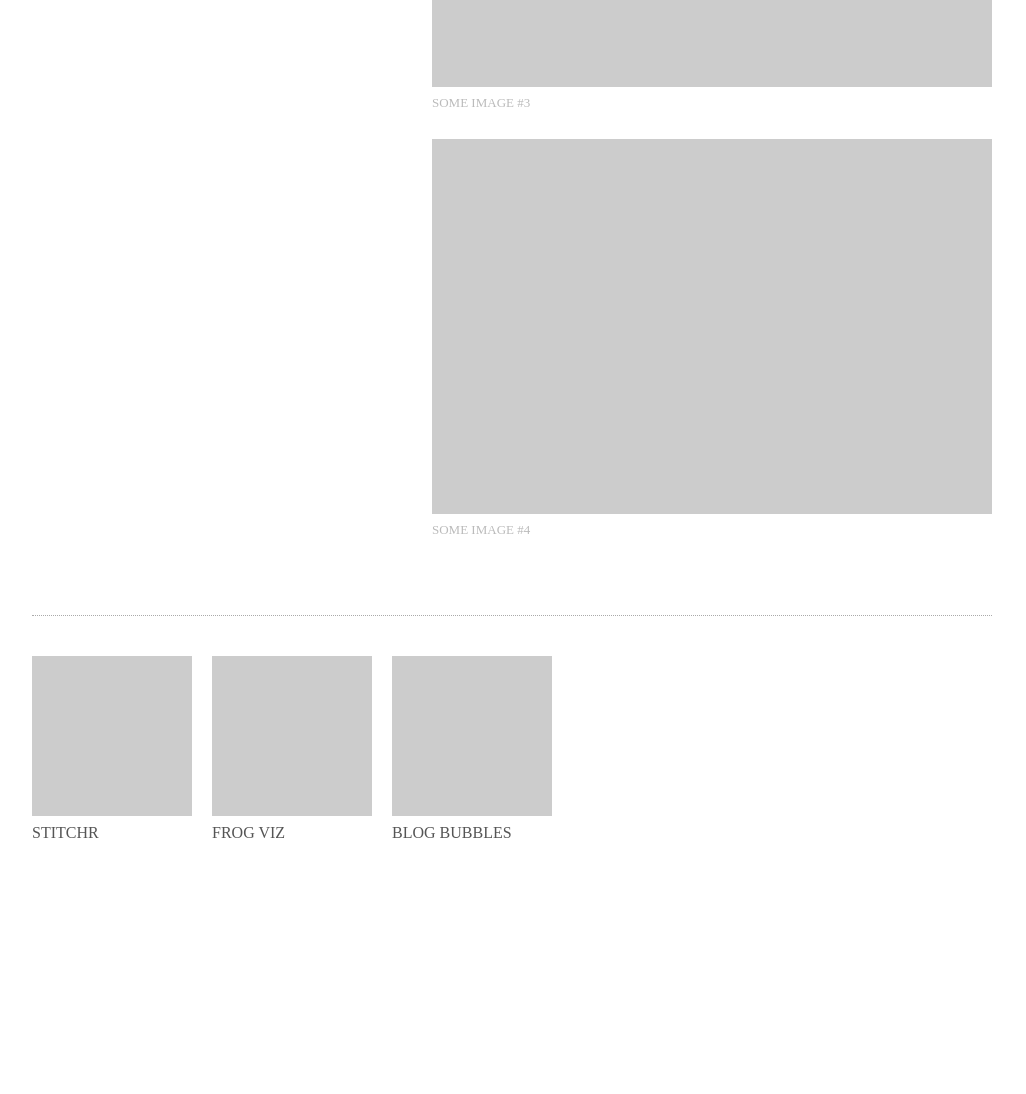
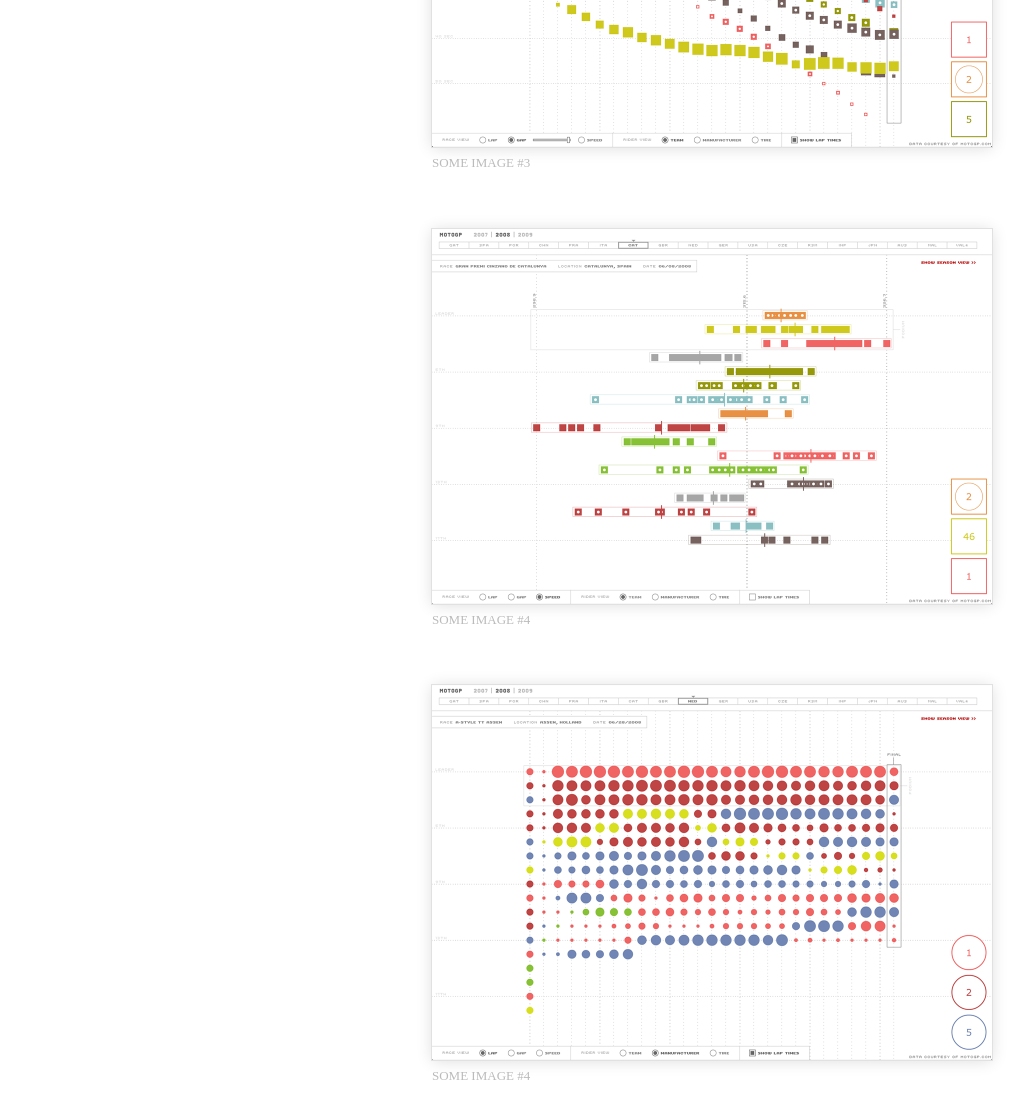
Before and after one commit to mingthedynasty/minglebee, a plain HTML site: page index.html in a window 1280 px wide. Shown: the part 1280-2374 px from the top of the page, without its empty margins (128-1154 px from the left). Before the commit the page ends 2175 px from the top, so only its background shows below. Drawn offline with Linux system fonts and the light colour scheme.

Commit message:
add some images

```diff
--- a/css/styles.css
+++ b/css/styles.css
@@ -156,7 +156,8 @@ nav li a.selected
 
 #meImage
 {
-	background-image: url("../assets/me.png");
+	background-image: url("../assets/me_2x.png");
+	background-size: 218px 218px;
 	width: 218px;
 	height: 218px;
 	margin: 40px auto;
@@ -233,14 +234,17 @@ nav li a.selected
 
 #projectImages figure
 {
-	margin-bottom: 20px;
+	margin-bottom: 50px;
 }
 
 .project-image
 {
-	width: 560px;
-	height: 375px;
+	/*width: 560px;*/
+	/*height: 375px;*/
+	height: 725px;
 	background-color: #CCC;
+	box-shadow: 0px 1px 15px #DDD;
+	outline: #E1E1E1 solid 1px;
 }
 
 .project-nav-button
--- a/data/projects.json
+++ b/data/projects.json
@@ -30,19 +30,23 @@
             ],
             "images" : [
                 {
-                    "url" : "image/url",
+                    "url" : "motogp_1.png",
                     "caption" : "Some image #1"
                 },
                 {
-                    "url" : "image/url",
+                    "url" : "motogp_2.png",
                     "caption" : "Some image #2"
                 },
                 {
-                    "url" : "image/url",
+                    "url" : "motogp_4.png",
                     "caption" : "Some image #3"
                 },
                 {
-                    "url" : "image/url",
+                    "url" : "motogp_5.png",
+                    "caption" : "Some image #4"
+                },
+                {
+                    "url" : "motogp_6.png",
                     "caption" : "Some image #4"
                 }
             ]
@@ -68,20 +72,24 @@
             ],
             "images" : [
                 {
-                    "url" : "image/url",
+                    "url" : "stitchr_1.png",
                     "caption" : "Some image #1"
                 },
                 {
-                    "url" : "image/url",
-                    "caption" : "Some image #2"
+                    "url" : "stitchr_3.png",
+                    "caption" : "Some image #3",
+                    "width" : "560",
+                    "height" : "725"
                 },
                 {
-                    "url" : "image/url",
-                    "caption" : "Some image #3"
+                    "url" : "stitchr_4.png",
+                    "caption" : "Some image #4",
+                    "width" : "560",
+                    "height" : "560"
                 },
                 {
-                    "url" : "image/url",
-                    "caption" : "Some image #4"
+                    "url" : "stitchr_5.png",
+                    "caption" : "Some image #1"
                 }
             ]
         },
--- a/index.html
+++ b/index.html
@@ -51,7 +51,7 @@
 		<script id="project-image-template" type="text/x-handlebars-template">
 			{{#each image}}
 			<figure>
-				<div class="project-image"></div>
+				<div class="project-image" style="background-image: url('assets/{{url}}')"></div>
 				<figurecaption>{{caption}}</figurecaption>
 			</figure>
 			{{/each}}
--- a/js/view/ProjectView.js
+++ b/js/view/ProjectView.js
@@ -30,7 +30,7 @@ var ProjectView = Backbone.View.extend(
 	//------------------------------------------------
 	handleProjectChange: function()
 	{
-		var html;
+		var html, element;
 		var project = this.model.get("activeProject");
 		if(project)
 		{
@@ -81,8 +81,31 @@ var ProjectView = Backbone.View.extend(
 
 			// Images
 			html = this.imageTemplate({image: project.get("images")});
+			element = $(html);
+
+			var image, w, h;
+			element.find("div").each(function(index)
+			{
+				image = project.get("images")[index];
+  				if(image.width)
+  				{
+  					w = image.width + "px";
+  					h = image.height + "px";
+  				}
+  				else
+  				{
+  					w = "560px";
+  					h = "375px";
+  				}
+
+  				$(this).css({width: w, height: h});
+				$(this).css("background-size", w + " " + h);
+			});
+
+
+
 			$("#projectImages").empty();
-			$("#projectImages").append(html);
+			$("#projectImages").append(element);
 		}
 
 		this.createSubNav();
@@ -108,6 +131,8 @@ var ProjectView = Backbone.View.extend(
 	//------------------------------------------------
 	createSubNav: function()
 	{
+		if(this.model.get("currentState") != AppState.ME)
+		{
 			var html, project, element;
 			var self = this;
 			var projects = this.model.getCurrentProjects();
@@ -131,6 +156,7 @@ var ProjectView = Backbone.View.extend(
 					element.click(createHandler(project));
 
 					$("#otherProjects").append(element);
+				}
 			}
 		}
 	},
```
Also changed, not shown: assets/me_2x.png (added), assets/me_old.png (added), assets/motogp_1.png (added), assets/motogp_2.png (added), assets/motogp_3.png (added), assets/motogp_4.png (added), assets/motogp_5.png (added), assets/motogp_6.png (added), assets/stitchr_1.png (added), assets/stitchr_2.png (added), assets/stitchr_3.png (added), assets/stitchr_5.png (added), 1 other file. Lines whose indentation alone changed are shown as unchanged.
